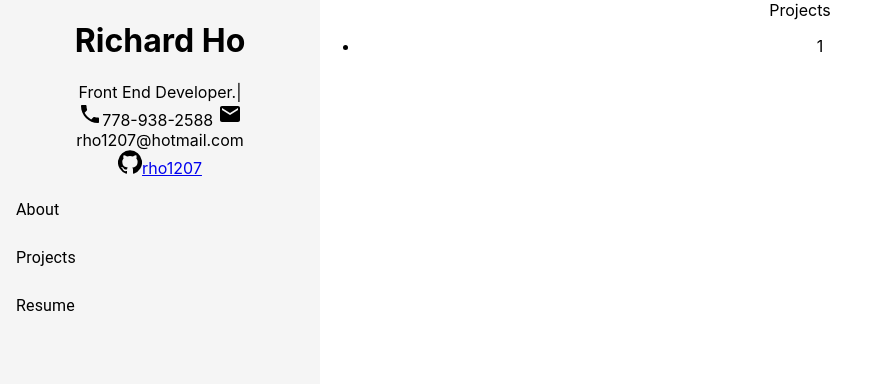
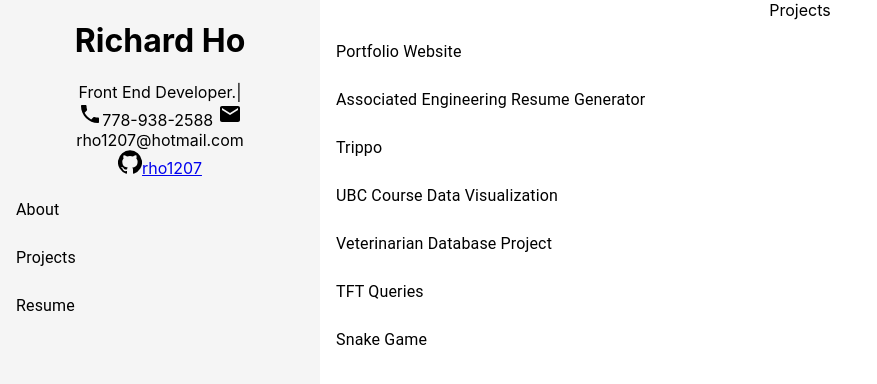
Before and after one commit to rho1207/portfolio, a React (Create React App) app: page / in a window 1280 px wide. Shown: the top 384 px of the page, without its empty margins (0-877 px from the left). Built offline with nearby package versions, Linux system fonts and the light colour scheme.

Commit message:
added navigation

```diff
--- a/src/components/contentContainer/ContentContainer.js
+++ b/src/components/contentContainer/ContentContainer.js
@@ -1,7 +1,6 @@
 import React from 'react';
 import ProjectPage from './PageContent/ProjectPage';
 import AboutPage from './PageContent/AboutPage';
-import ResumePage from './PageContent/ResumePage';
 import * as sc from './ContentContainer.styles'
 
 function ContentContainer(props) {
@@ -9,7 +8,6 @@ function ContentContainer(props) {
     const selectPage = () => {
         if (props.selected === "About") return <AboutPage></AboutPage>
         if (props.selected === "Projects") return <ProjectPage></ProjectPage>
-        if (props.selected === "Resume") return <ResumePage></ResumePage>
     }
     return <sc.container>
         {selectPage()}
--- /dev/null
+++ b/src/components/contentContainer/PageContent/ProjectCard.js
@@ -0,0 +1,16 @@
+import React from "react";
+import IconButton from '@mui/material/IconButton';
+import { ArrowBack } from "@material-ui/icons";
+
+function ProjectCard(props) {
+    return <div>
+        <IconButton onClick={() => { props.back() }}>
+            <ArrowBack></ArrowBack>
+        </IconButton>
+
+
+
+    </div>;
+}
+
+export default ProjectCard;
--- a/src/components/contentContainer/PageContent/ProjectPage.js
+++ b/src/components/contentContainer/PageContent/ProjectPage.js
@@ -1,11 +1,61 @@
-import React from 'react';
+import { React, useState } from 'react';
+import { List, ListItemButton, ListItemText, SnackbarContent } from '@mui/material'
+import ProjectCard from './ProjectCard';
 
 function ProjectPage() {
+
+    const [projectSelected, setProject] = useState("default");
+
+    const backButton = () => {
+        setProject("default");
+    }
+
+    const paneSelector = () => {
+        switch (projectSelected) {
+            case "portfolio":
+                return <ProjectCard back={backButton}></ProjectCard>;
+            case "aeresgen":
+                return <ProjectCard back={backButton}></ProjectCard>;
+            case "trippo":
+                return <ProjectCard back={backButton}></ProjectCard>;
+            case "courses":
+                return <ProjectCard back={backButton}></ProjectCard>;
+            case "vet":
+                return <ProjectCard back={backButton}></ProjectCard>;
+            case "tft":
+                return <ProjectCard back={backButton}></ProjectCard>;
+            case "snake":
+                return <ProjectCard back={backButton}></ProjectCard>;
+            default:
+                return <List>
+                    <ListItemButton onClick={() => { setProject("portfolio") }}>
+                        <ListItemText>Portfolio Website</ListItemText>
+                    </ListItemButton>
+                    <ListItemButton onClick={() => { setProject("aeresgen") }}>
+                        <ListItemText>Associated Engineering Resume Generator</ListItemText>
+                    </ListItemButton>
+                    <ListItemButton onClick={() => { setProject("trippo") }}>
+                        <ListItemText>Trippo</ListItemText>
+                    </ListItemButton>
+                    <ListItemButton onClick={() => { setProject("courses") }}>
+                        <ListItemText>UBC Course Data Visualization</ListItemText>
+                    </ListItemButton>
+                    <ListItemButton onClick={() => { setProject("vet") }}>
+                        <ListItemText>Veterinarian Database Project</ListItemText>
+                    </ListItemButton>
+                    <ListItemButton onClick={() => { setProject("tft") }}>
+                        <ListItemText>TFT Queries</ListItemText>
+                    </ListItemButton>
+                    <ListItemButton onClick={() => { setProject("snake") }}>
+                        <ListItemText>Snake Game</ListItemText>
+                    </ListItemButton>
+                </List>;
+        }
+    }
+
     return <div>
         <span>Projects</span>
-        <ul>
-            <li>1</li>
-        </ul>
+        {paneSelector()}
     </div>;
 }
 
--- a/src/components/contentContainer/PageContent/ResumePage.js
+++ /dev/null
@@ -1,7 +0,0 @@
-import React from "react";
-
-function ResumePage() {
-    return <div></div>;
-}
-
-export default ResumePage;
--- a/src/components/contentContainer/PageContent/ResumePage.styles.js
+++ /dev/null
@@ -1 +0,0 @@
-import { css } from 'styled-components';
--- a/src/components/navbar/Navbar.js
+++ b/src/components/navbar/Navbar.js
@@ -42,7 +42,7 @@ function Navbar(props) {
       <ListItemButton onClick={() => props.setSelected("Projects")}>
         <ListItemText>Projects</ListItemText>
       </ListItemButton>
-      <ListItemButton onClick={() => props.setSelected("Resume")}>
+      <ListItemButton component="a" href="https://drive.google.com/file/d/1aKNh4XUhaNhc7WE1xQzczkrqU399YAOW/view?usp=sharing">
         <ListItemText>Resume</ListItemText>
       </ListItemButton>
     </List>
```
Also changed, not shown: src/components/contentContainer/PageContent/ProjectCard.styles.js (added).
